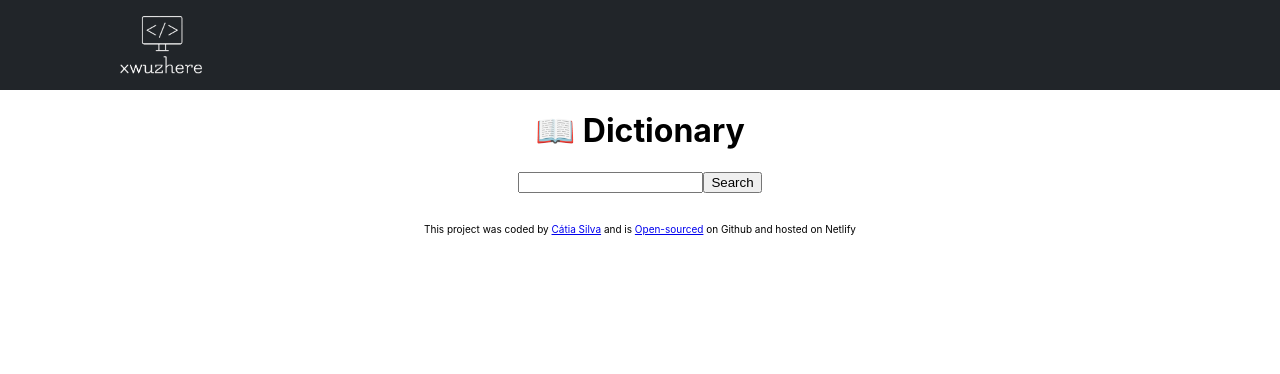
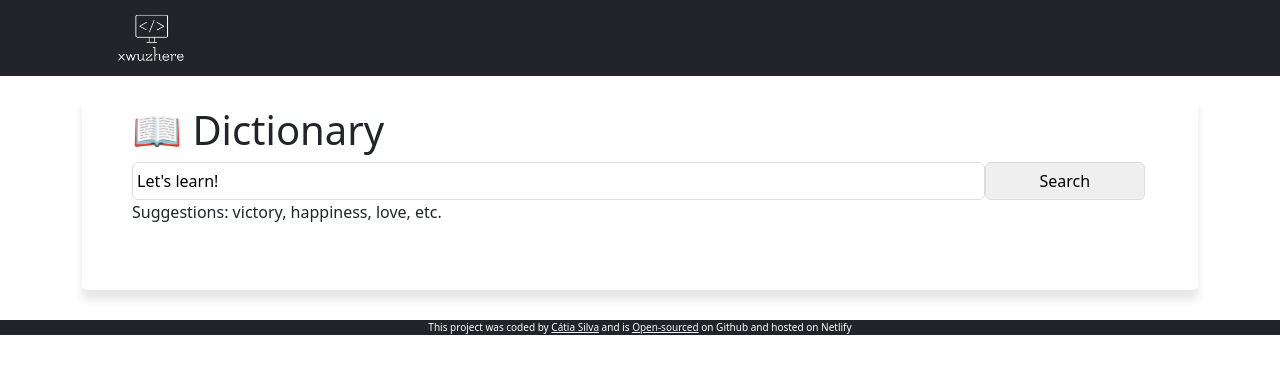
Before and after one commit to ecvcds/dictionary-react, a React (Create React App) app: page / in a window 1280 px wide. Shown: the top 374 px of the page. Built offline with nearby package versions, Linux system fonts and the light colour scheme.

Commit message:
Styling form

```diff
--- a/package.json
+++ b/package.json
@@ -3,12 +3,17 @@
   "version": "0.1.0",
   "private": true,
   "dependencies": {
+    "@fortawesome/fontawesome-svg-core": "^6.2.0",
+    "@fortawesome/free-solid-svg-icons": "^6.2.0",
+    "@fortawesome/react-fontawesome": "^0.2.0",
     "@testing-library/jest-dom": "^5.16.5",
     "@testing-library/react": "^13.4.0",
     "@testing-library/user-event": "^13.5.0",
     "axios": "^0.27.2",
+    "babel-plugin-macros": "^3.1.0",
     "bootstrap": "^5.2.1",
     "react": "^18.2.0",
+    "react-bootstrap": "^2.5.0",
     "react-dom": "^18.2.0",
     "react-scripts": "5.0.1",
     "web-vitals": "^2.1.4"
--- a/public/index.html
+++ b/public/index.html
@@ -5,6 +5,7 @@
     <link rel="icon" href="%PUBLIC_URL%/favicon.ico" />
     <meta name="viewport" content="width=device-width, initial-scale=1" />
     <meta name="theme-color" content="#000000" />
+    <script src="https://kit.fontawesome.com/c3280fad53.js" crossorigin="anonymous"></script>
     <meta
       name="description"
       content="Web site created using create-react-app"
--- a/src/App.css
+++ b/src/App.css
@@ -1,7 +1,14 @@
+body{
+  background-color:#010101;
+}
+
 .App {
   text-align: center;
 }
 
+.App-footer a{
+  color:aliceblue
+}
 .App-logo {
   max-width: 100px;
   display: block;
@@ -18,4 +25,47 @@
 .App-footer{
   margin: 30px 0;
   font-size: 10px;
+  background-color: #212529;
+  color:white;
 }
+
+.SimilarDefinition{
+  display: none;
+}
+
+.Dictionary section{
+  background-color: white;
+  padding-bottom: 50px;
+  padding-top: 10px;
+  padding-left: 50px;
+  text-align: left;
+  border-radius: 5px;
+  box-shadow: 0px 10px 10px rgba(0,0,0,0.1);
+  margin:20px 0;
+}
+
+.Dictionary #inputForm{
+  width: 80%;
+  border-radius: 6px;
+  padding: 6px 4px;
+  border: 1px solid #ddd;
+
+}
+
+.Dictionary #searchFormButton{
+  width: 15%;
+  border-radius: 6px;
+  padding: 6px 4px;
+  border: 1px solid #ddd;
+
+}
+
+.Keyword{
+  text-align: left;
+  font-size: 50px;
+}
+
+.Phonetics li{
+  border-style: none;
+  border-color: white;
+}
--- a/src/App.js
+++ b/src/App.js
@@ -1,12 +1,13 @@
 import logo from './logo.png';
 import './App.css';
-import Dictionary from "./Dictionary"
+import Dictionary from "./Dictionary";
+import 'bootstrap/dist/css/bootstrap.min.css';
 
 function App() {
   return (
     <div className="App">
       <header className="App-header">
-        <img src={logo} className="App-logo img-fluid" alt="logo" />
+        <img src={logo} className="App-logo" alt="logo" />
       </header>
       <div className="container">
         <Dictionary />
--- a/src/Dictionary.css
+++ /dev/null
@@ -1,3 +0,0 @@
-.SimilarDefinition{
-    display: none;
-}
--- a/src/Dictionary.js
+++ b/src/Dictionary.js
@@ -1,32 +1,56 @@
 import React, {useState} from "react";
 import axios from "axios";
 import Results from "./Results";
-import "./Dictionary.css";
 export default function Dictionary(){
     let [keyword,setKeyword]=useState("");
+    let [suggestionMessage,setSuggestionMessage]=useState("Suggestions: victory, happiness, love, etc.");
     let [definition,setDefinition]=useState({});
+    let [errorMessage,setErrorMessage]=useState("");
     function search(event){
         event.preventDefault();
         let apiURL =`https://api.dictionaryapi.dev/api/v2/entries/en_US/${keyword}`;
+        axios.get(apiURL).catch(function (error) {
+            setErrorMessage(`Sorry, we couldn't find definitions for ${keyword} 😭 Try a different word!`);
+            setDefinition({});
+            setSuggestionMessage("");
+        });
+        if (errorMessage === ""){
         axios.get(apiURL).then(handleResponse);
+        setSuggestionMessage("");
+        }
+
 
 
     }
     function handleKeywordChange(event){
         setKeyword(event.target.value);
+        setErrorMessage("");
+        setSuggestionMessage("Suggestions: victory, happiness, love, etc.");
+
 
     }
     function handleResponse(response){
-        setDefinition(response.data[0]);
+        if (response.data[0]){
+            setDefinition(response.data[0]);
+            setErrorMessage("");
+        }
+
+    }
+    function handleClick(event){
+        event.target.value = "";
     }
 
    return(
         <div className="Dictionary">
-            <h1>  📖 Dictionary </h1>
-            <form onSubmit={search}>
-                <input type="search" onChange={handleKeywordChange}/>
-                <input type="submit" value="Search" />
-            </form>
+            <section>
+                <h1>  📖 Dictionary </h1>
+                <form onSubmit={search}>
+                    <input type="search" id = "inputForm" defaultValue="Let's learn!" onChange={handleKeywordChange} onClick={handleClick}/>
+                    <input type="submit" id = "searchFormButton"value="Search" />
+                </form>
+                <strong>{errorMessage}</strong>
+                <p>{suggestionMessage}</p>
+            </section>
             <Results result = {definition}/>
         </div>
     );
--- a/src/Meaning.js
+++ b/src/Meaning.js
@@ -9,7 +9,7 @@ export default function Meaning(props){
                 return(
                     <div className="FirstDefinition">
                         <p> <strong>Definition:</strong> {definition.definition}</p>
-                        <p><strong>Example:</strong> <i>{definition.example}</i></p>
+                        <p> <i>{definition.example}</i></p>
                         <Synonyms synonyms={definition.synonyms}/>
                     </div>
                 )} else {
--- a/src/Phonetic.js
+++ b/src/Phonetic.js
@@ -1,11 +1,11 @@
 import React from "react";
+import ListGroup from 'react-bootstrap/ListGroup';
 
 export default function Phonetic(props){
-    console.log(props.phonetic)
+
     return (
         <div>
-            <a href= {props.phonetic.audio} target ="_blank" rel="noreferrer">Listen</a>
-            {props.phonetic.text}
+            <ListGroup.Item as="li" className = "Phonetics" >{props.phonetic.text}</ListGroup.Item>
         </div>
     )
 }
--- a/src/Results.js
+++ b/src/Results.js
@@ -1,24 +1,33 @@
 import React from "react";
 import Meaning from "./Meaning";
 import Phonetic from "./Phonetic";
+import ListGroup from 'react-bootstrap/ListGroup';
+
 export default function Results(props){
     if(props.result.word){
+
         return (
         <div className="Results">
             <h2 className="Keyword"> {props.result.word}</h2>
+            <a href= {props.result.phonetics[0].audio} target ="_blank" rel="noreferrer" id = "listenPhonetics">Listen</a>
+            <ListGroup horizontal id="ListGroup" className = "Phonetics">
                 {props.result.phonetics.map(function(phonetic,index){
                     return(
-                    <div key={index}>
+                        <div  key={index}>
                             <Phonetic phonetic={phonetic}/>
                         </div>
                     )
                 })}
+            </ListGroup>
+
+            <section>
                 {props.result.meanings.map(function(meaning,index){
                     return (
                     <div className="Definitions" key={index}>
                         <Meaning meaning={meaning} index = {index} />
                     </div>)
                 })}
+            </section>
         </div>
         );
     } else {
```
Also changed, not shown: 1 other file (tests, documents, lock files or other folders). Lines whose indentation alone changed are shown as unchanged.
